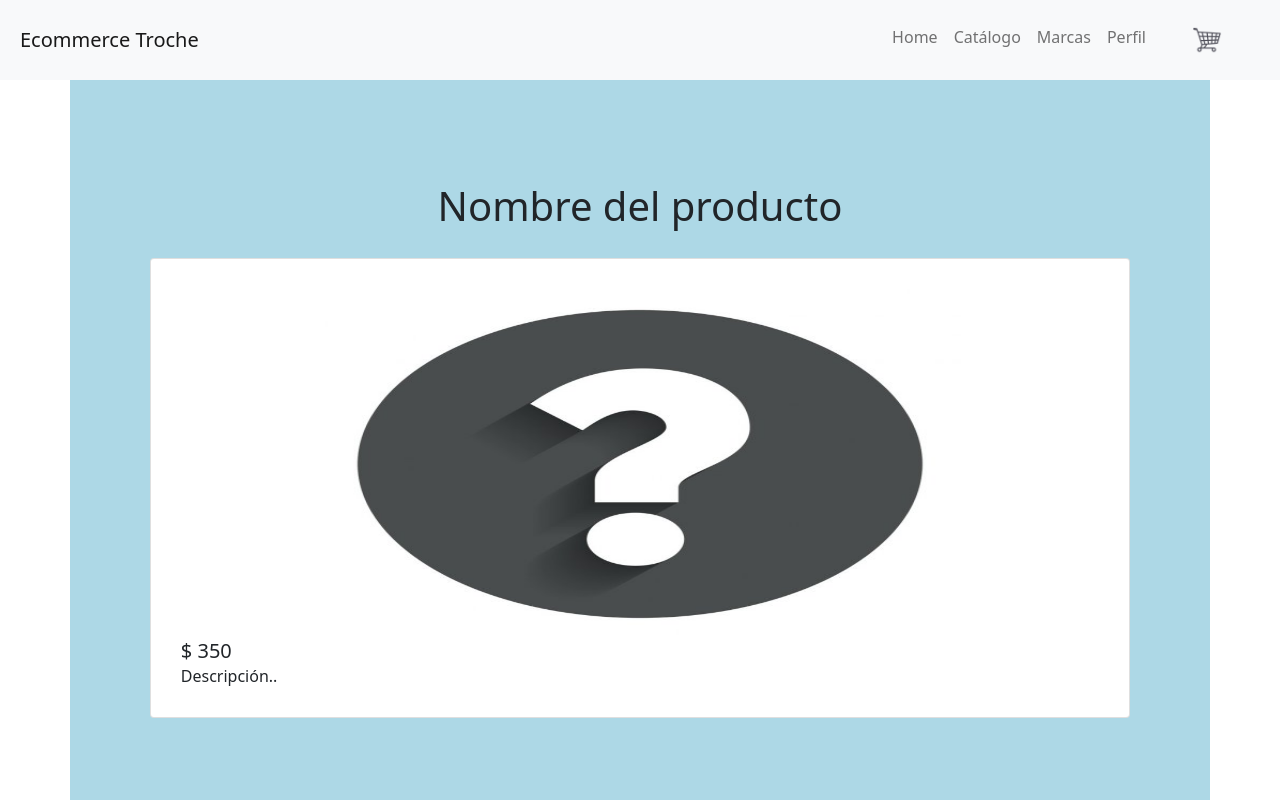
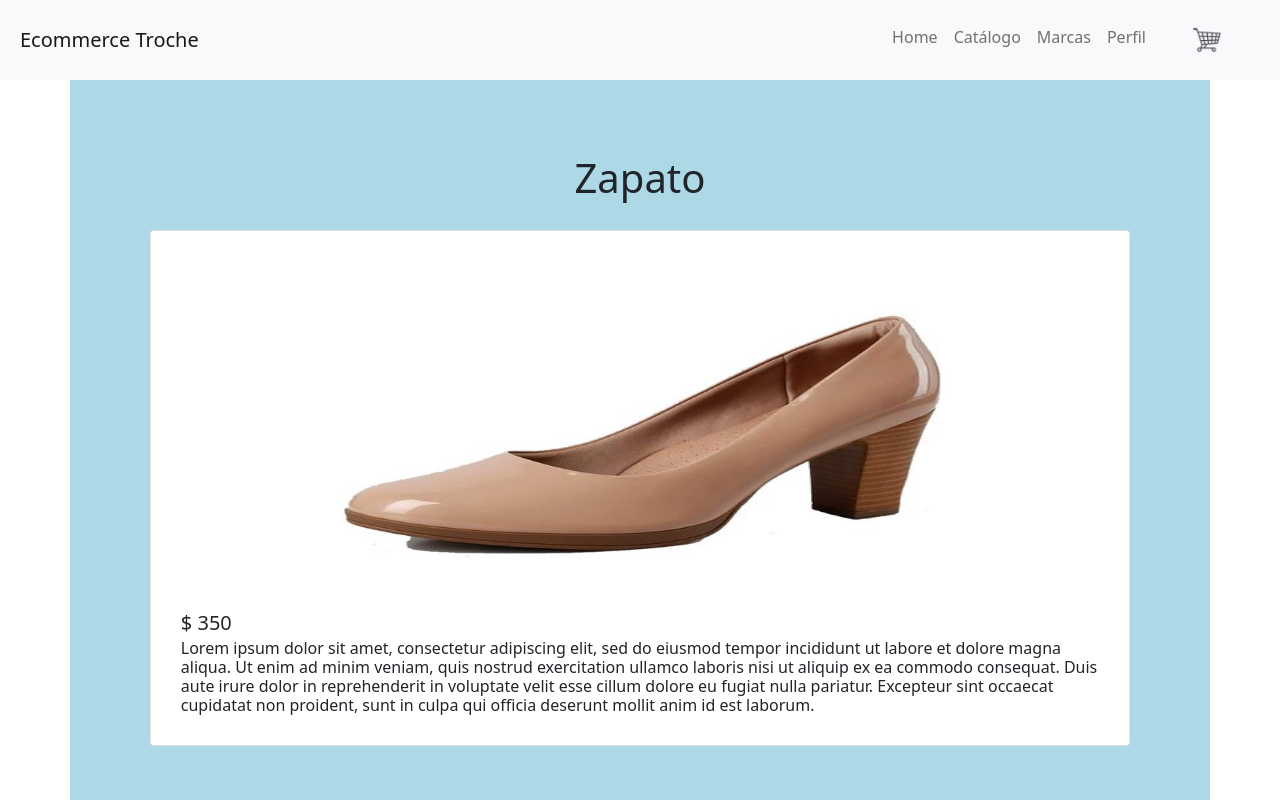
Before and after one commit to Zaanter/ecommerce-troche, a React (Create React App) app: page / in a window 1280 px wide. Built offline with nearby package versions, Linux system fonts and the light colour scheme.

Commit message:
Agrego ItemDetail mockeado

```diff
--- a/public/index.html
+++ b/public/index.html
@@ -1,5 +1,5 @@
 <!DOCTYPE html>
-<html lang="en">
+<html lang="es">
   <head>
     <meta charset="utf-8" />
     <link rel="icon" href="%PUBLIC_URL%/favicon.ico" />
--- a/src/components/ItemDetail.js
+++ b/src/components/ItemDetail.js
@@ -1,23 +1,24 @@
-import React from 'react'
+import React, {useEffect, useState} from 'react'
 import { Card, Row, Col} from 'react-bootstrap'
-import imagenSigno from '../assets/images/imagenSigno.jpeg'
+import zapato from '../assets/images/zapato.jpeg'
 
 
-const ItemDetail = () => {
+const ItemDetail = ({nombre, precio, descripcion}) => {
+
     return (
         <>
             <Row style={{width:'90%'}}>
                 <Col lg={12} >
-                    <h1 style={{textAlign:'center', padding:20}}>Nombre del producto</h1>
+                    <h1 style={{textAlign:'center', padding:20}}>{nombre}</h1>
                     <Card style={{padding:30}}>
-                        <Card.Img src={imagenSigno} style={{width:'70%',marginLeft:'15%', height:350}}>
+                        <Card.Img src={zapato} style={{width:'70%',marginLeft:'15%', height:350}}>
 
                         </Card.Img>
                         <Card.Title>
-                         $ 350
+                         $ {precio}
                         </Card.Title>
                         <Card.Subtitle>
-                        Descripción..
+                            {descripcion}
                         </Card.Subtitle>
                     </Card>
                 </Col>
--- a/src/components/ItemDetailContainer.js
+++ b/src/components/ItemDetailContainer.js
@@ -1,12 +1,45 @@
-import { Container } from "react-bootstrap";
-import ItemDetail from './ItemDetail'
+import React, {useState, useEffect} from 'react'
+import { Container, Spinner } from "react-bootstrap";
+import ItemDetail from './ItemDetail';
+
 
 const ItemDetailContainer = () => {
-    return (
-        <Container style={{ height:'90vh', display:'flex', alignItems:'center', justifyContent:'center'}}>
-            <ItemDetail></ItemDetail>
-        </Container>
-     );
+
+    const [producto, setProducto] = useState('')
+
+    useEffect(()=>{
+        const getItems = new Promise((res, rej) => {
+            setTimeout(()=>{
+                res(true)
+            },2000)
+        })
+
+        getItems.then(()=>{
+            setProducto({
+                nombre:'Zapato',
+                precio:'350',
+                descripcion:"Lorem ipsum dolor sit amet, consectetur adipiscing elit, sed do eiusmod tempor incididunt ut labore et dolore magna aliqua. Ut enim ad minim veniam, quis nostrud exercitation ullamco laboris nisi ut aliquip ex ea commodo consequat. Duis aute irure dolor in reprehenderit in voluptate velit esse cillum dolore eu fugiat nulla pariatur. Excepteur sint occaecat cupidatat non proident, sunt in culpa qui officia deserunt mollit anim id est laborum."
+            })
+        })
+
+    },[])
+
+
+    if(producto == ''){
+        return(
+            <Container style={{ height:'90vh', display:'flex', alignItems:'center', justifyContent:'center'}}>
+                <Spinner animation="border" variant="dark" style={{width:50, height:50}} />
+            </Container>
+        )
+    }else{
+        return (
+            <Container style={{ height:'90vh', display:'flex', alignItems:'center', justifyContent:'center'}}>
+                {
+                    producto && <ItemDetail nombre={producto.nombre} precio={producto.precio} descripcion={producto.descripcion}></ItemDetail>
+                }
+            </Container>
+         );
+    }
 }
 
 export default ItemDetailContainer;
```
Also changed, not shown: src/assets/images/zapato.jpeg (added).
